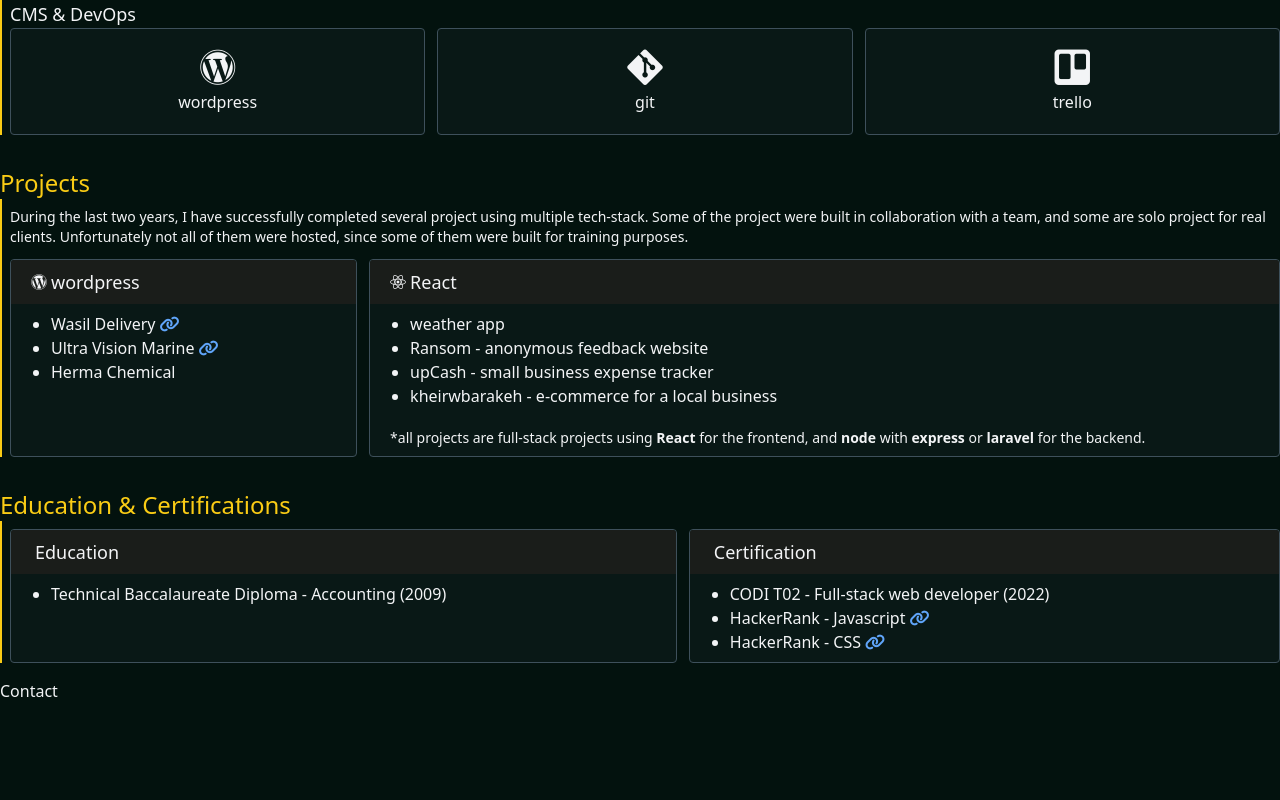
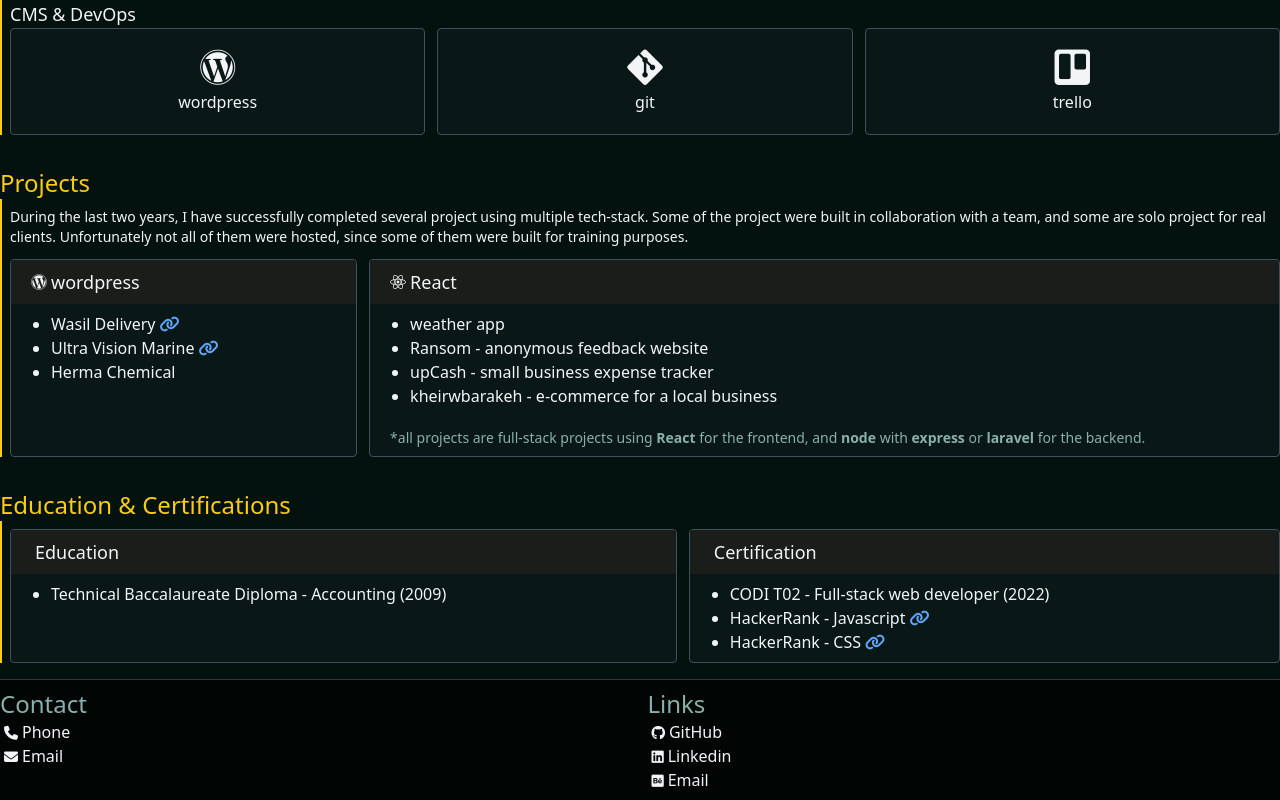
Before and after one commit to Bakri-Hmouda/Bakri-Hmouda.github.io, a Next.js app: page / in a window 1280 px wide. Shown: the part 652-1452 px from the top of the page. Before the commit the page ends 1355 px from the top, so only its background shows below. Built offline with nearby package versions, Linux system fonts and the light colour scheme.

Commit message:
added footer and made site public

```diff
--- /dev/null
+++ b/components/home/footer.tsx
@@ -0,0 +1,65 @@
+import React from 'react'
+
+
+
+function Footer() {
+
+
+    return (
+        <>
+            <footer className='bg-black/70 border-t border-white/20'>
+                <div className='container py-2 flex gap-3 max-sm:px-5 max-sm:flex-col'>
+                    {/* contact section */}
+                    <div className='grow'>
+                        <h2 className='text-2xl text-accent'>Contact</h2>
+                        <ul>
+                            <li>
+                                <a href='tel:0096171450221' className='hover:text-accent transition-colors'>
+                                    <i className="fa-solid fa-phone mx-1 text-sm"></i>
+                                    Phone
+                                </a>
+                            </li>
+                            <li>
+                                <a href="mailto:bakri.hmouda@gmai.com" className='hover:text-accent transition-colors'>
+                                    <i className="fa-solid fa-envelope mx-1 text-sm"></i>
+                                    Email
+                                </a>
+                            </li>
+
+
+                        </ul>
+                    </div>
+
+                    {/* Link section */}
+                    <div className='grow'>
+                        <h2 className='text-2xl text-accent'>Links</h2>
+                        <ul>
+                            <li>
+                                <a href="https://github.com/Bakri-Hmouda" className='hover:text-accent transition-colors'>
+                                    <i className="fa-brands fa-github mx-1 text-sm"></i>
+                                    GitHub
+                                </a>
+                            </li>
+                            <li>
+                                <a href='https://www.linkedin.com/in/bakrihmouda/' className='hover:text-accent transition-colors'>
+                                    <i className="fa-brands fa-linkedin mx-1 text-sm"></i>
+                                    Linkedin
+                                </a>
+                            </li>
+                            <li>
+                                <a href="https://www.behance.net/bakrihmouda" className='hover:text-accent transition-colors'>
+                                    <i className="fa-brands fa-square-behance mx-1 text-sm"></i>
+                                    Email
+                                </a>
+                            </li>
+                        </ul>
+                    </div>
+
+                </div>
+
+            </footer >
+        </>
+    )
+}
+
+export default Footer
--- a/components/home/projects.tsx
+++ b/components/home/projects.tsx
@@ -57,7 +57,7 @@
                                 <li>kheirwbarakeh - e-commerce for a local business</li>
                             </ul>
 
-                            <p className='text-sm pt-5 '>*all projects are full-stack projects using <strong>React</strong> for the frontend, and <strong>node</strong> with <strong>express</strong> or <strong>laravel</strong> for the backend.</p>
+                            <p className='text-sm text-accent pt-5 '>*all projects are full-stack projects using <strong>React</strong> for the frontend, and <strong>node</strong> with <strong>express</strong> or <strong>laravel</strong> for the backend.</p>
                         </div>
                     </div>
                 </div>
--- a/components/layout.tsx
+++ b/components/layout.tsx
@@ -1,5 +1,6 @@
 import React from "react";
 import Header from "./header";
+import Footer from "./home/footer";
 
 
 export default function Layout({ children }: { children: React.ReactNode }) {
@@ -9,6 +10,7 @@
             <main className="container max-sm:max-w-[90%]">
                 {children}
             </main>
+            <Footer />
         </>
     )
 }
--- a/pages/_app.tsx
+++ b/pages/_app.tsx
@@ -16,7 +16,7 @@
 export default function App({ Component, pageProps }: AppProps) {
 
     //   display build message in production
-    if (!check_if_in_Development()) { return <h1>website is being built!</h1> }
+    // if (!check_if_in_Development()) { return <h1>website is being built!</h1> }
 
     // return rest of pages in development
     return (
--- a/pages/index.tsx
+++ b/pages/index.tsx
@@ -21,9 +21,7 @@
             <section className="py-4">
                 <Education />
             </section>
-            <section>
-                Contact
-            </section>
+
         </Layout>
     )
 }
```
